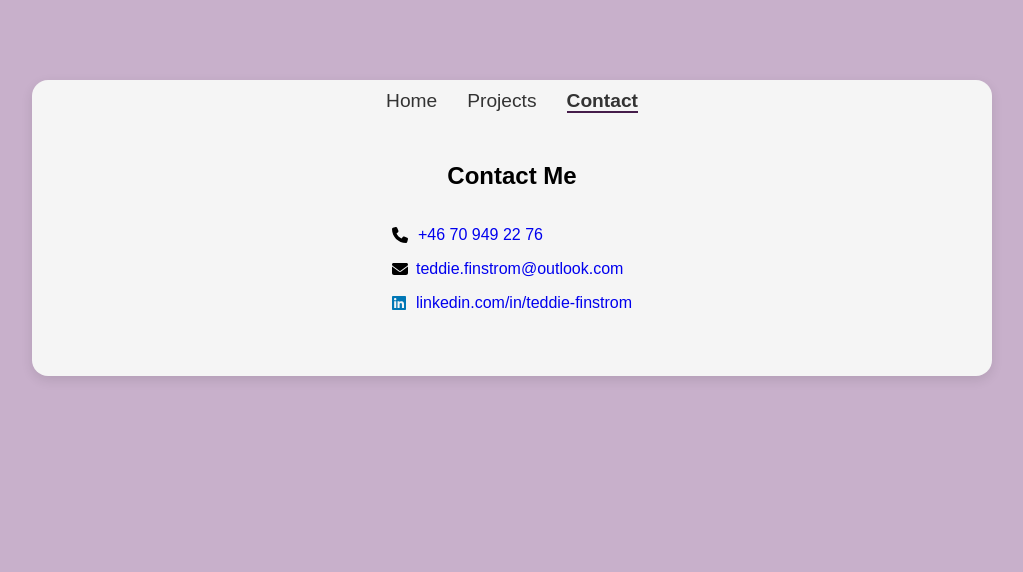
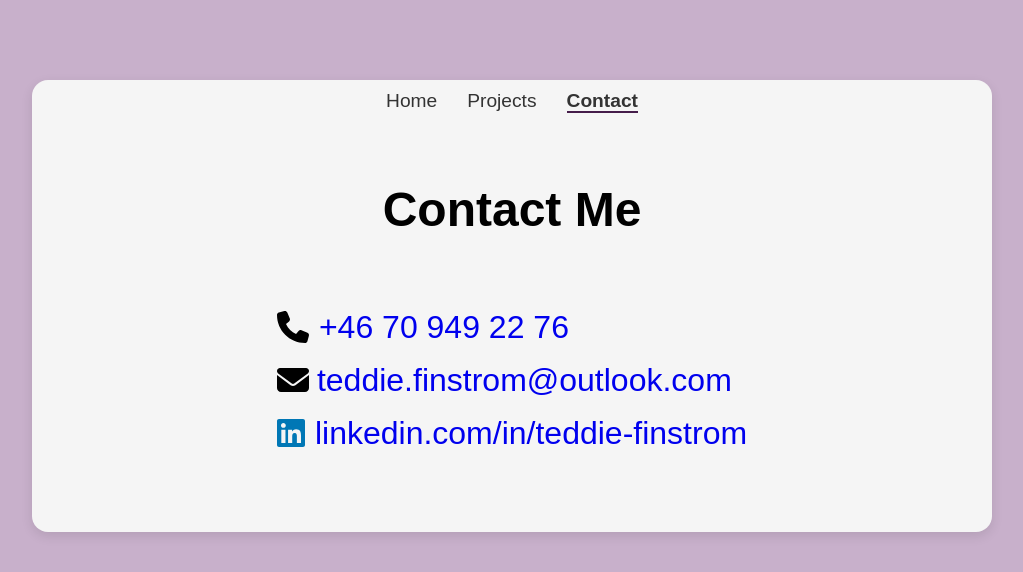
Before and after one commit to Teddiefinstrom/teddie-portfolio, a React (Vite) app: page /contact in a window 1280 px wide. Shown: the top 572 px of the page, without its empty margins (128-1151 px from the left). Built offline with nearby package versions, Linux system fonts and the light colour scheme.

Commit message:
Fixed contact page and checked so links in portfolio works

```diff
--- a/src/assets/scss/App.scss
+++ b/src/assets/scss/App.scss
@@ -213,6 +213,10 @@ a:link {
   .intro-text {
     text-align: left;
   }
+
+  .contact-container {
+    font-size: xx-large;
+  }
 }
 
 @media only screen and (min-width: 1000px) {
```
